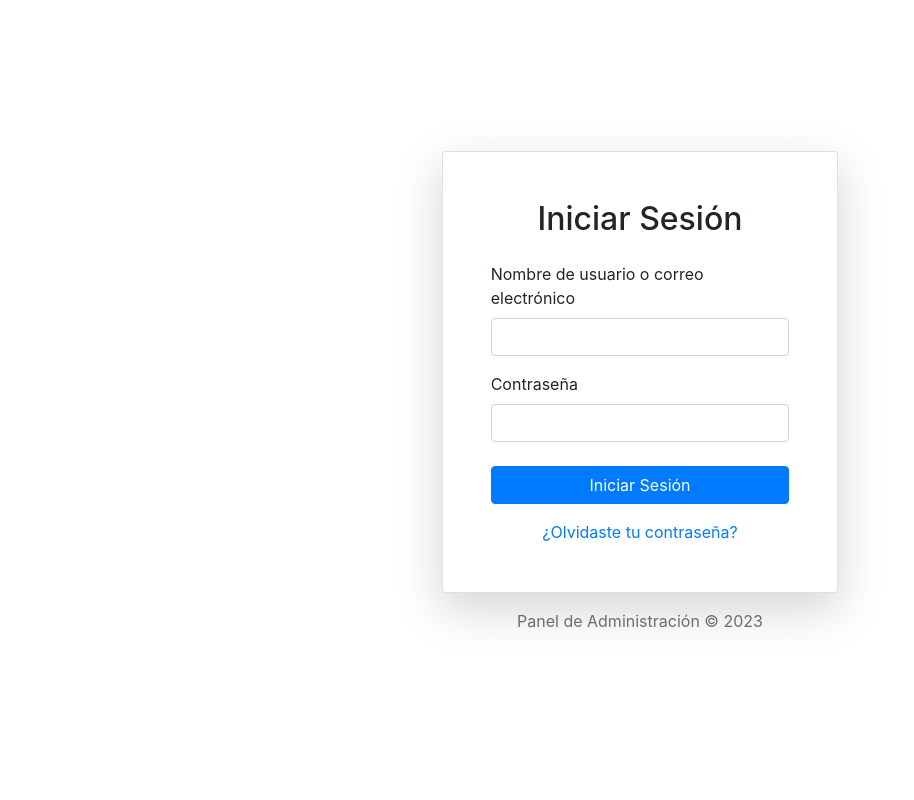
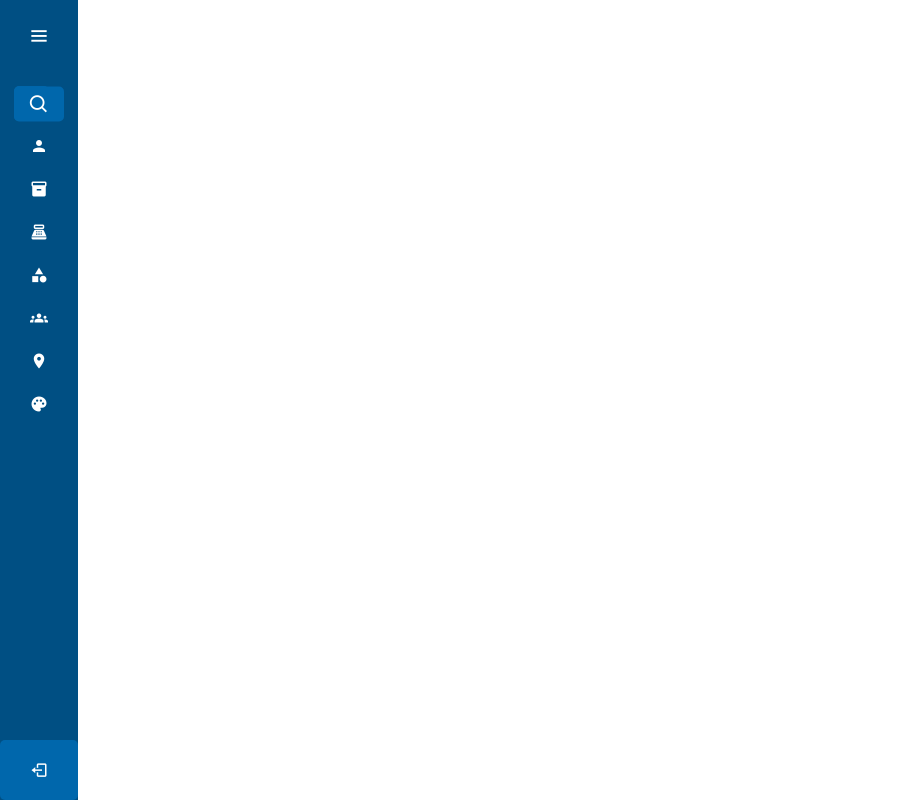
Before and after one commit to MiraiiSoft/project-delfin-api, a Node server app: page / in a window 1280 px wide. Shown: the whole page, without its empty margins (0-914 px from the left). Run offline with Node 20, Linux system fonts and the light colour scheme; grey boxes are pictures that could not be loaded.

Commit message:
index ejs en dashboard

```diff
--- a/src/views/index.ejs
+++ b/src/views/index.ejs
@@ -1,41 +1,122 @@
 <!DOCTYPE html>
-<html lang="es">
+<html lang="en">
+
 <head>
-  <meta charset="UTF-8">
-  <meta name="viewport" content="width=device-width, initial-scale=1.0">
-  <title>Iniciar Sesión - Panel de Administración</title>
-  <!-- Agrega el enlace al archivo CSS de Bootstrap -->
-  <link rel="stylesheet" href="https://maxcdn.bootstrapcdn.com/bootstrap/4.5.2/css/bootstrap.min.css">
-  <!-- Agrega tu archivo de estilos personalizados (opcional) -->
-  <link rel="stylesheet" href="/css/estilos.css">
+  <title>Panel Administrador</title>
+  <link rel="stylesheet" href="/css/style.css">
+  <link href='https://unpkg.com/boxicons@2.1.4/css/boxicons.min.css' rel='stylesheet'>
+  <link href="https://fonts.googleapis.com/icon?family=Material+Icons" rel="stylesheet">
+  <link rel="stylesheet" href="https://stackpath.bootstrapcdn.com/bootstrap/4.5.0/css/bootstrap.min.css">
+  <style>
+    .fecha-col {
+                width: 200px;
+                max-width: 200px;
+                white-space: nowrap;
+                overflow: hidden;
+                text-overflow: ellipsis;
+            }
+  </style>
 </head>
+
 <body>
+  <div class="container-fluid">
+    <div class="row">
+      <!--Aqui va el sideBar-->
+      <div class="col-sm-1">
+        <div class="sidebar">
+          <div class="logo_details">
+              <i class="material-icons"></i>
+              <div class="logo_name">Admin</div>
+              <i class="bx bx-menu" id="btn"></i>
+          </div>
+          <ul class="nav-list">
+              <li>
+                  <i class="bx bx-search"></i>
+                  <input type="text" placeholder="Search...">
+                  <span class="tooltip">Search</span>
+              </li>
+              <li>
+                  <a href="http://localhost:3000/adminPanel/user">
+                      <i class="material-icons">person</i>
+                      <span class="link_name">Usuarios</span>
+                  </a>
+                  <span class="tooltip">Usuarios</span>
+              </li>
+              <li>
+                  <a href="http://localhost:3000/adminPanel/productos">
+                      <i class="material-icons">inventory_2</i>
+                      <span class="link_name">Productos</span>
+                  </a>
+                  <span class="tooltip">Productos</span>
+              </li>
+              <li>
+                  <a href="http://localhost:3000/adminPanel/ventas">
+                      <i class="material-icons">point_of_sale</i>
+                      <span class="link_name">Ventas</span>
+                  </a>
+                  <span class="tooltip">Ventas</span>
+              </li>
+              <li>
+                  <a href="http://localhost:3000/adminPanel/categorias">
+                      <i class="material-icons">category</i>
+                      <span class="link_name">Categorias</span>
+                  </a>
+                  <span class="tooltip">Categorias</span>
+              </li>
+              <li>
+                  <a href="http://localhost:3000/adminPanel/roles">
+                      <i class="material-icons">groups</i>
+                      <span class="link_name">Roles</span>
+                  </a>
+                  <span class="tooltip">Roles</span>
+              </li>
+              <li>
+                  <a href="http://localhost:3000/adminPanel/direcciones">
+                      <i class="material-icons">place</i>
+                      <span class="link_name">Direcciones</span>
+                  </a>
+                  <span class="tooltip">Direcciones</span>
+              </li>
+              <li>
+                  <a href="http://localhost:3000/adminPanel/colores">
+                      <i class="material-icons">palette</i>
+                      <span class="link_name">Colores</span>
+                  </a>
+                  <span class="tooltip">Colores</span>
+              </li>
+              <li class="profile">
+                  <div class="profile_details">
+                      <img src="profile.jpeg" alt="profile image">
+                      <div class="profile_content">
+                          <div class="name">Anna Jhon</div>
+                          <div class="designation">Admin</div>
+                      </div>
+                  </div>
+                  <i class="bx bx-log-out" id="log_out"></i>
+              </li>
+          </ul>
+      </div>
+      </div>
 
-  <div class="container-fluid">
-    <div class="row justify-content-center align-items-center min-vh-100">
-      <div class="col-lg-4 col-md-6 col-sm-8">
-        <div class="card shadow-lg">
-          <div class="card-body p-5">
-            <h2 class="text-center mb-4">Iniciar Sesión</h2>
-            <form>
-              <div class="form-group">
-                <label for="username">Nombre de usuario o correo electrónico</label>
-                <input type="text" class="form-control" id="username" required>
-              </div>
-              <div class="form-group">
-                <label for="password">Contraseña</label>
-                <input type="password" class="form-control" id="password" required>
-              </div>
-              <button type="submit" class="btn btn-primary btn-block mt-4">Iniciar Sesión</button>
-            </form>
-            <div class="text-center mt-3">
-              <a href="#">¿Olvidaste tu contraseña?</a>
-            </div>
-          </div>
-        </div>
-        <p class="text-center mt-3 text-muted">Panel de Administración &copy; 2023</p>
-      </div>
+    <!--Aqui va la tabla-->
+
+
+
+
     </div>
+
+
+
   </div>
+
+  <!-- Scripts -->
+  <script src="/js/script.js"></script>
+  <script src="/js/ventas.js"></script>
+  <script src="/js/producto.js"></script>
+  <script src="/js/categoria.js"></script>
+  <script src="/js/rol.js"></script>
+  <script src="/js/envio.js"></script>
+  <script src="/js/color.js"></script>
 </body>
+
 </html>
```
Also changed, not shown: src/views/login.ejs (added, +39 -0 lines), 1 other file.
